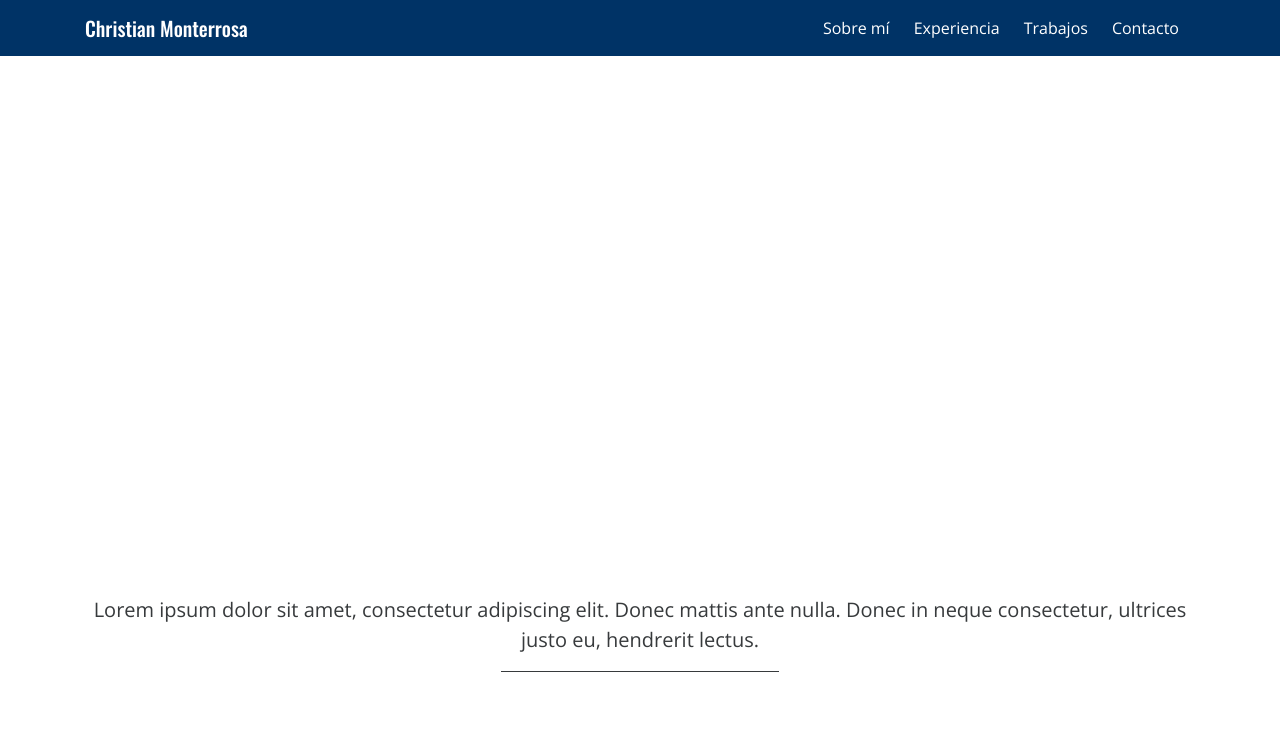
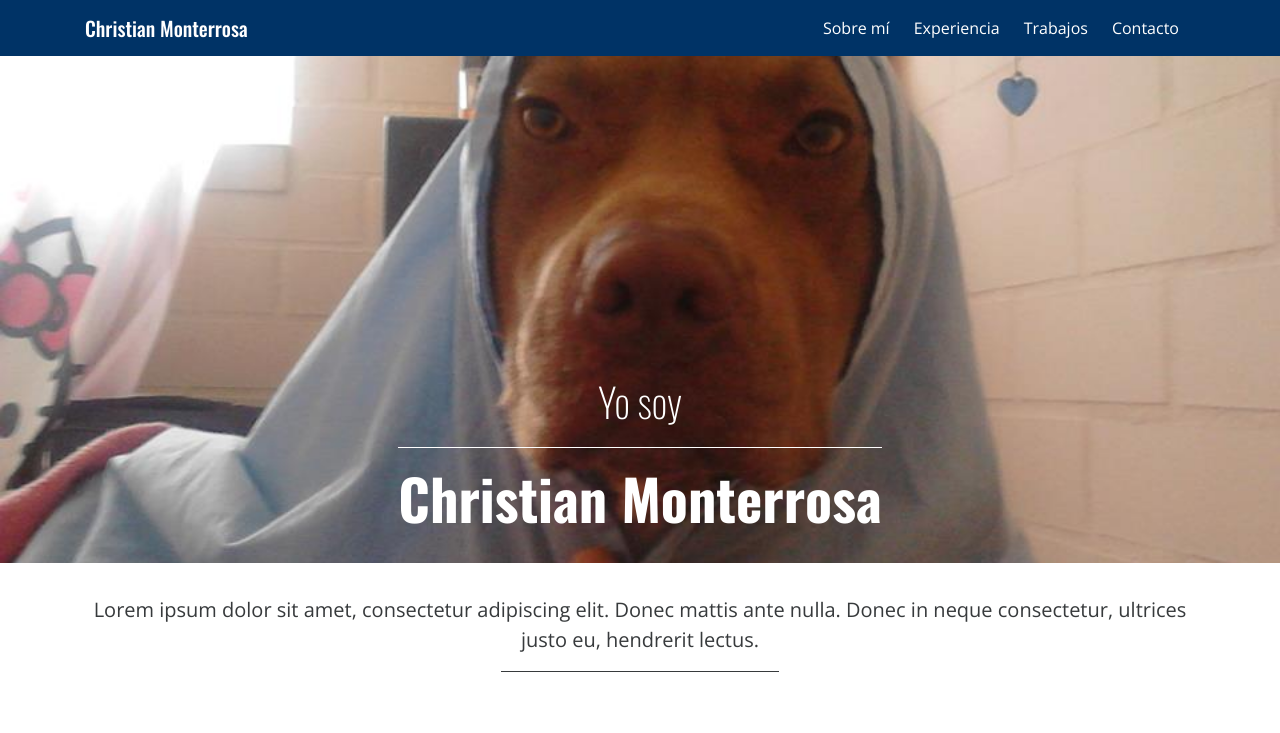
Before and after one commit to oliverastro/Portfolio, a plain HTML site: page index.html in a window 1280 px wide. Shown: the top 733 px of the page. Drawn offline with nearby package versions, Linux system fonts and the light colour scheme; the site is published under a folder, as on GitHub Pages, so addresses that start at the root find nothing; a script that the page names is missing.

Commit message:
- Changed url background image

```diff
--- a/assets/css/styles.css
+++ b/assets/css/styles.css
@@ -44,7 +44,7 @@ h5 {
 font-family: 'Oswald', sans-serif; */
 
 .jumbotron {
-    background: url('/assets/img/jumbotron-image.jpg') no-repeat center;
+    background: url('../img/jumbotron-image.jpg') no-repeat center;
     background-size: cover;
     border-radius: 0;
     min-height: 507px;
```
